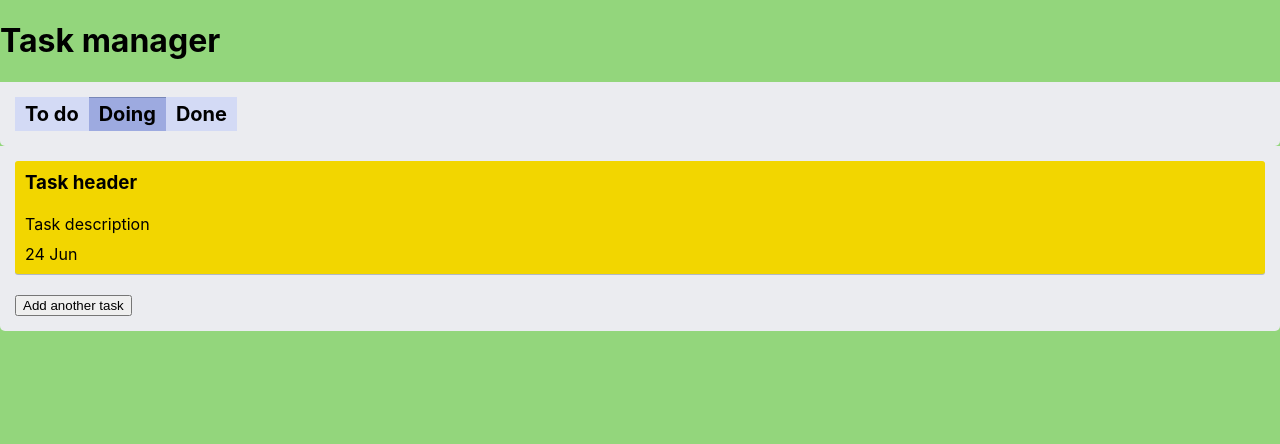
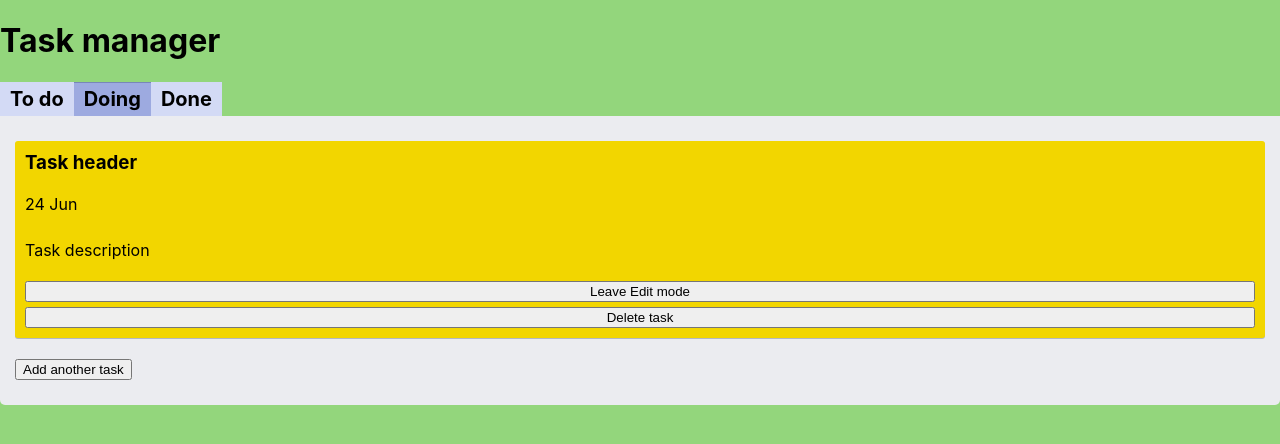
Before and after one commit to devnikop/react-todo, a React (Create React App) app: page /doing in a window 1280 px wide. Shown: the top 444 px of the page. Built offline with nearby package versions, Linux system fonts and the light colour scheme.

Commit message:
add component TaskEdit

```diff
--- a/src/components/App/App.tsx
+++ b/src/components/App/App.tsx
@@ -1,8 +1,5 @@
 import { Switch, Route, Redirect } from "react-router-dom";
 import React from "react";
-import styled from "styled-components";
-
-import { Color } from "../../styles/variables";
 
 import Tabs from "../Tabs/Tabs";
 import TasksGroup from "../TasksGroup/TasksGroup";
@@ -32,18 +29,4 @@ const App: React.FC<{ className?: string }> = ({ className }) => {
   );
 };
 
-const StyledApp = styled(App)`
-  section {
-    padding: 15px;
-
-    background-color: ${Color.grey1};
-    border-radius: 0 0 5px 5px;
-  }
-
-  h2 {
-    margin: 0;
-    margin-bottom: 5px;
-  }
-`;
-
-export default StyledApp;
+export default App;
--- a/src/components/NewTask/NewTask.tsx
+++ b/src/components/NewTask/NewTask.tsx
@@ -56,7 +56,9 @@ const NewTask: FC = () => {
       />
     </form>
   ) : (
-    <button onClick={handleButtonClick}>Add another task</button>
+    <button type="button" onClick={handleButtonClick}>
+      Add another task
+    </button>
   );
 };
 
--- a/src/components/Task/Task.tsx
+++ b/src/components/Task/Task.tsx
@@ -4,34 +4,33 @@ import moment from "moment";
 
 import { TaskType } from "../../state/task";
 import { Color } from "../../styles/variables";
+import { getTaskBackgroundColor } from "../../helpers/helpers";
 
-const getTaskBackgroundColor = (deadline: string): string => {
-  if (moment(deadline, `D MMM`).isBefore(moment())) {
-    return Color.overdue;
-  }
-  if (moment(deadline, `D MMM`).isBefore(moment().add(3, `d`))) {
-    return Color.warning;
-  }
+interface Props extends TaskType {
+  onClick: () => void;
+}
 
-  return Color.deadlineOk;
-};
-
-const Task: React.FC<TaskType & { className?: string }> = ({
+const Task: React.FC<Props & { className?: string }> = ({
   className,
+  deadline,
   title,
-  description,
-  deadline,
+  onClick,
 }) => {
   return (
-    <article className={className}>
+    <section className={className} onClick={onClick}>
       <h3>{title}</h3>
-      <p>{description}</p>
-      <time dateTime={deadline}>{deadline}</time>
-    </article>
+      <time dateTime={moment(deadline, `D MMM`).format(`YYYY-M-D`)}>
+        {deadline}
+      </time>
+    </section>
   );
 };
 
 const StyledTask = styled(Task)`
+  display: grid;
+  grid-auto-flow: column;
+  gap: 5%;
+  justify-content: space-between;
   padding: 10px;
 
   background-color: ${({ deadline }) => getTaskBackgroundColor(deadline)};
@@ -40,12 +39,8 @@ const StyledTask = styled(Task)`
 
   h3 {
     margin: 0;
-    margin-bottom: 20px;
-  }
 
-  p {
-    margin: 0;
-    margin-bottom: 10px;
+    overflow-wrap: anywhere;
   }
 `;
 
--- /dev/null
+++ b/src/components/TaskEdit/TaskEdit.tsx
@@ -0,0 +1,65 @@
+import React from "react";
+import styled from "styled-components";
+
+import { getTaskBackgroundColor } from "../../helpers/helpers";
+import { Color } from "../../styles/variables";
+import { TaskEditType } from "../../state/task";
+
+interface Props extends TaskEditType {
+  onLeaveClick: () => void;
+  onDeleteClick: () => void;
+}
+
+const TaskEdit: React.FC<Props & { className?: string }> = ({
+  className,
+  title,
+  description,
+  deadline,
+  onLeaveClick,
+  onDeleteClick,
+}) => {
+  return (
+    <section className={className}>
+      <h3>{title}</h3>
+      <time dateTime={deadline}>{deadline}</time>
+      {description ? (
+        <p>{description}</p>
+      ) : (
+        <textarea placeholder="Add a more detailed description..."></textarea>
+      )}
+      <button type="button" onClick={onLeaveClick}>
+        Leave Edit mode
+      </button>
+      <button type="button" onClick={onDeleteClick}>
+        Delete task
+      </button>
+    </section>
+  );
+};
+
+const StyledTaskEdit = styled(TaskEdit)`
+  display: grid;
+  gap: 5px;
+  padding: 10px;
+
+  background-color: ${({ deadline }) => getTaskBackgroundColor(deadline)};
+  border-radius: 3px;
+  box-shadow: 0 1px 0 ${Color.blueShadow1};
+
+  h3 {
+    margin: 0;
+    margin-bottom: 10px;
+
+    overflow-wrap: anywhere;
+  }
+
+  time {
+    padding: 5px 0;
+  }
+
+  textarea {
+    resize: vertical;
+  }
+`;
+
+export default StyledTaskEdit;
--- /dev/null
+++ b/src/components/TaskWrapper/TaskWrapper.tsx
@@ -0,0 +1,46 @@
+import React, { useState } from "react";
+
+import Task from "../Task/Task";
+import TaskEdit from "../TaskEdit/TaskEdit";
+
+import { TaskTypeExt, ActionCreators } from "../../state/task";
+import { useDispatch } from "react-redux";
+
+type Props = {
+  task: TaskTypeExt;
+};
+
+const TaskWrapper: React.FC<Props> = ({ task }) => {
+  const dispatch = useDispatch();
+  const [isEdit, setIsEdit] = useState(false);
+
+  const handleTaskClick = () => {
+    setIsEdit(true);
+  };
+
+  const handleLeaveClick = () => {
+    setIsEdit(false);
+  };
+
+  const handleDeleteClick = () => {
+    dispatch(ActionCreators.deleteTask(task.id));
+  };
+
+  return !isEdit ? (
+    <TaskEdit
+      deadline={task.deadline}
+      description={task.description}
+      title={task.title}
+      onLeaveClick={handleLeaveClick}
+      onDeleteClick={handleDeleteClick}
+    />
+  ) : (
+    <Task
+      deadline={task.deadline}
+      title={task.title}
+      onClick={handleTaskClick}
+    />
+  );
+};
+
+export default TaskWrapper;
--- a/src/components/Tasks/Tasks.tsx
+++ b/src/components/Tasks/Tasks.tsx
@@ -1,7 +1,7 @@
 import React from "react";
 import styled from "styled-components";
 
-import Task from "../Task/Task";
+import TaskWrapper from "../TaskWrapper/TaskWrapper";
 import { resetList } from "../../styles/mixins";
 import { TaskTypeExt } from "../../state/task";
 
@@ -17,11 +17,7 @@ const Tasks: React.FC<Props & { className?: string }> = ({
     <ul className={className}>
       {tasks.map((task) => (
         <li key={task.id}>
-          <Task
-            title={task.title}
-            description={task.description}
-            deadline={task.deadline}
-          />
+          <TaskWrapper task={task} />
         </li>
       ))}
     </ul>
@@ -33,7 +29,6 @@ const StyledTasks = styled(Tasks)`
 
   display: grid;
   gap: 20px;
-
   margin-bottom: 20px;
 `;
 
--- a/src/components/TasksGroup/TasksGroup.tsx
+++ b/src/components/TasksGroup/TasksGroup.tsx
@@ -1,5 +1,8 @@
 import { useSelector, shallowEqual } from "react-redux";
 import React from "react";
+import styled from "styled-components";
+
+import { Color } from "../../styles/variables";
 
 import Tasks from "../Tasks/Tasks";
 import NewTask from "../NewTask/NewTask";
@@ -24,16 +27,26 @@ const TypeMap = new Map([
 const getTasksSelector = (type: string): typeof getDefaultTasks =>
   TypeMap.get(type) || getDefaultTasks;
 
-const TasksGroup: React.FC<Props> = ({ type }) => {
+const TasksGroup: React.FC<Props & { className?: string }> = ({
+  className,
+  type,
+}) => {
   const tasks = useSelector(getTasksSelector(type), shallowEqual);
 
   return (
-    <section>
+    <section className={className}>
       <h2 className="visually-hidden">{type} group</h2>
-      <Tasks tasks={tasks} />
+      {tasks.length ? <Tasks tasks={tasks} /> : ``}
       <NewTask />
     </section>
   );
 };
 
-export default TasksGroup;
+const styledTasksGroup = styled(TasksGroup)`
+  padding: 25px 15px;
+
+  background-color: ${Color.grey1};
+  border-radius: 0 0 5px 5px;
+`;
+
+export default styledTasksGroup;
--- /dev/null
+++ b/src/helpers/helpers.ts
@@ -0,0 +1,16 @@
+import moment from "moment";
+
+import { Color } from "../styles/variables";
+
+const getTaskBackgroundColor = (deadline: string): string => {
+  if (moment(deadline, `D MMM`).isBefore(moment())) {
+    return Color.overdue;
+  }
+  if (moment(deadline, `D MMM`).isBefore(moment().add(3, `d`))) {
+    return Color.warning;
+  }
+
+  return Color.deadlineOk;
+};
+
+export { getTaskBackgroundColor };
--- a/src/state/task/index.ts
+++ b/src/state/task/index.ts
@@ -1,5 +1,6 @@
 import { nanoid } from "nanoid";
 import moment from "moment";
+import { ADD_TASK, DELETE_TASK } from "./types";
 
 export enum Group {
   TODO = `TODO`,
@@ -9,11 +10,16 @@ export enum Group {
 
 export interface TaskType {
   deadline: string;
+  title: string;
+}
+
+export interface TaskEditType {
+  deadline: string;
   description: string;
   title: string;
 }
 
-export interface TaskTypeExt extends TaskType {
+export interface TaskTypeExt extends TaskEditType {
   group: Group;
   id: string;
 }
@@ -56,8 +62,12 @@ const initialState: IState = {
 
 const ActionCreators = {
   addTask: (task: TaskTypeExt) => ({
-    type: `ADD_TASK`,
+    type: ADD_TASK,
     payload: task,
+  }),
+  deleteTask: (id: string) => ({
+    type: DELETE_TASK,
+    payload: id,
   }),
 };
 
@@ -66,10 +76,15 @@ const reducer = (
   action: { type: string; payload: any }
 ) => {
   switch (action.type) {
-    case `ADD_TASK`:
+    case ADD_TASK:
       return {
         ...state,
         tasks: state.tasks.concat(action.payload),
+      };
+    case DELETE_TASK:
+      return {
+        ...state,
+        tasks: state.tasks.filter((task) => task.id !== action.payload),
       };
     default:
       return state;
--- /dev/null
+++ b/src/state/task/types.ts
@@ -0,0 +1,2 @@
+export const ADD_TASK = `ADD_TASK`;
+export const DELETE_TASK = `DELETE_TASK`;
```
